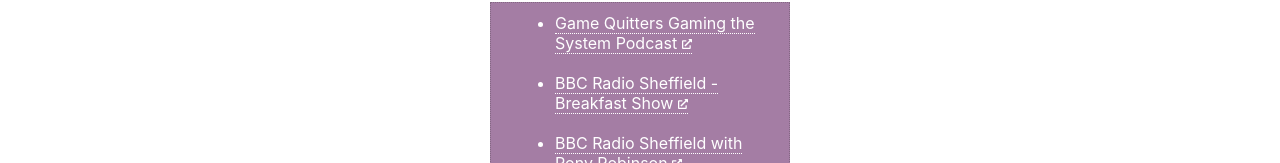
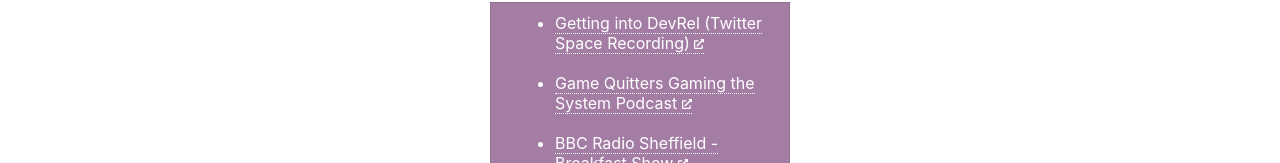
Before and after one commit to pawlean/nextpn, a Next.js app: page / in a window 1280 px wide. Both pictures are taken after a click on the element 640 px from the left and 9722 px from the top of the page. Shown: the part 9731-9894 px from the top of the page. Built offline with nearby package versions, Linux system fonts and the light colour scheme.

Commit message:
Add podcast feature

```diff
--- a/components/features.js
+++ b/components/features.js
@@ -141,6 +141,10 @@ function Features() {
           {show_podcast && (
             <div className="InterviewBlock">
               {[
+                {
+                  title: "Getting into DevRel (Twitter Space Recording)",
+                  link: "https://anchor.fm/eddiejaoude/episodes/Getting-into-DevRel-e135jqj",
+                },
                 {
                   title: "Game Quitters Gaming the System Podcast",
                   link: "https://anchor.fm/gaming-the-system/episodes/027---How-Pauline-Narvas-Overcame-Gaming-Addiction-to-Become-a-Full-Time-Programmer--Speaker--and-Inspirational-Figure-ea8a32",
--- a/pages/speaking-list.js
+++ b/pages/speaking-list.js
@@ -95,7 +95,7 @@ function Talks_List() {
             {
               talk_name:
                 "Tech Table Twitter Spaces - Getting into DevRel with Eddie Jaoude",
-              link: "https://twitter.com/eddiejaoude/status/1403249901279105029",
+              link: "https://anchor.fm/eddiejaoude/episodes/Getting-into-DevRel-e135jqj",
               emoji: "🐥",
               date: "June 2021",
               location: "🌍",
```
Also changed, not shown: 1 other file (tests, documents, lock files or other folders).
